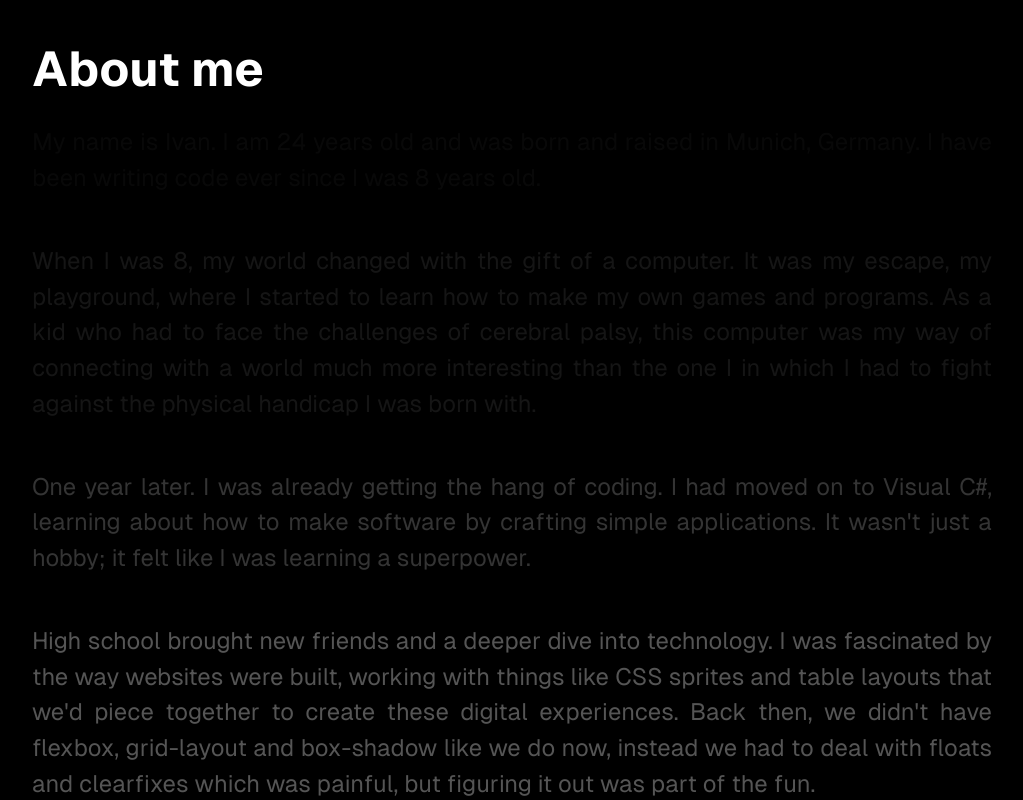
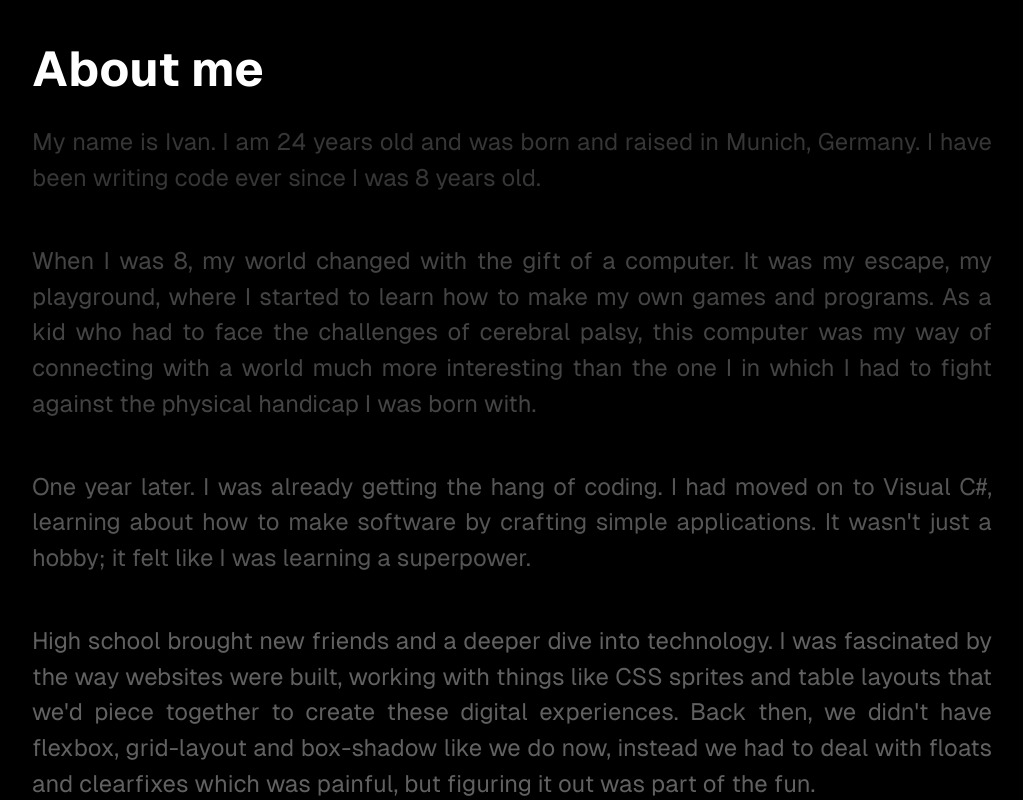
Before and after one commit to syntaxbullet/personal-website, a React (Vite) app: page / in a window 1280 px wide. Shown: the part 800-1600 px from the top of the page, without its empty margins (128-1151 px from the left). Built offline with nearby package versions, Linux system fonts and the light colour scheme.

Commit message:
fix: show more text at once, fix button cursors

```diff
--- a/src/css/global.css
+++ b/src/css/global.css
@@ -97,6 +97,7 @@ main {
   font-size: var(--step--1);
   display: flex;
   gap: .5rem;
+  cursor: pointer;
 }
 .socials-button:hover {
   background: white;
@@ -116,6 +117,7 @@ main {
   gap: .5rem;
   flex-grow: 1;
   font-size: var(--step--1);
+  cursor: pointer;
 }
 a {
   text-decoration: none;
@@ -157,6 +159,7 @@ em {
   }
   & button {
     margin-top: 1rem;
+    cursor: pointer;
   }
   & .badge {
     font-size: var(--step--2);
--- a/src/highlightparagraph.tsx
+++ b/src/highlightparagraph.tsx
@@ -11,7 +11,7 @@ export default function HighlightedParagraph({children}: {children: React.ReactN
         // this uses a gaussian function to smooth out the highlight effect
         const amplitude = 1;
         const mean = .5;
-        let standardDeviation = 0.1 // this will affect the "size" of the light source
+        let standardDeviation = 0.2 // this will affect the "size" of the light source
         if (screen.orientation.type.includes("portrait")) {
             standardDeviation = 0.33;
         }
```
